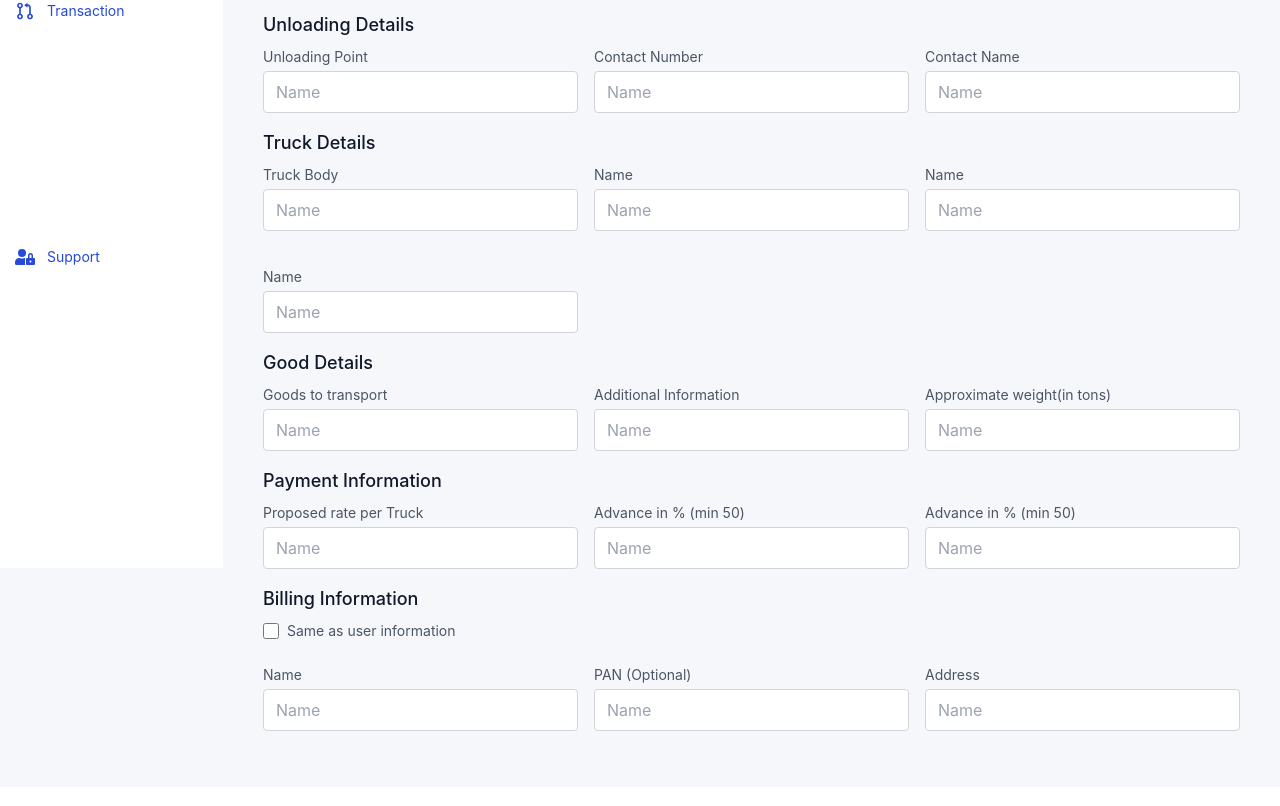
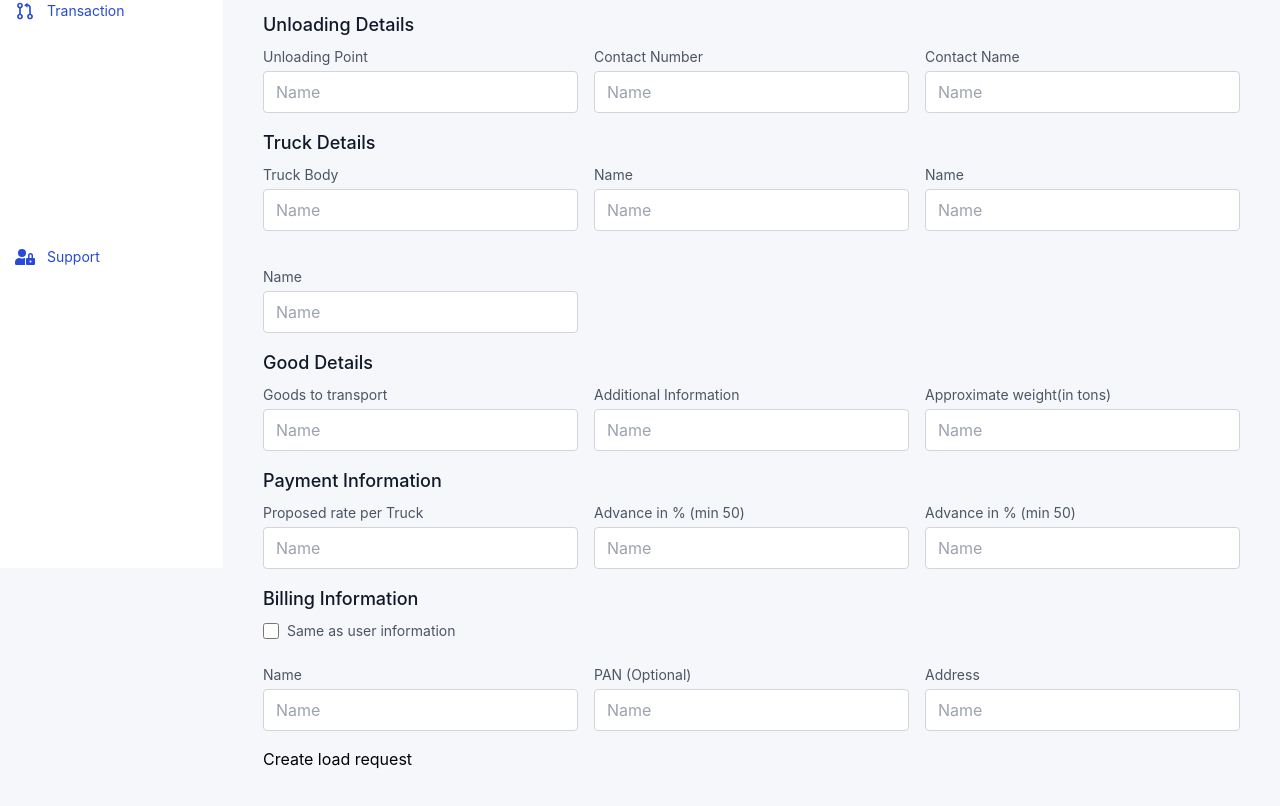
Before and after one commit to sandip51hunk/ZeroneIntertech, a React (Create React App) app: page /new-load in a window 1280 px wide. Shown: the part 232-1038 px from the top of the page. Built offline with nearby package versions, Linux system fonts and the light colour scheme.

Commit message:
validation added in form

```diff
--- a/src/pages/Dashboard/NewLoad/index.tsx
+++ b/src/pages/Dashboard/NewLoad/index.tsx
@@ -3,7 +3,17 @@ import React from "react";
 import { SeachableDropDown } from "../../../components/SearchableDropdown";
 import TextField from "../../../components/TextField";
 import MainLayout from "../../../container/dashboardLayout";
+import * as Yup from "yup";
 
+
+
+const Form_validation = Yup.object().shape({
+  name: Yup.string()
+    .required("name is Required"),
+  password: Yup.string()
+    .min(6, "Name must be atleat 6 character long.")
+    .required(" Password is Required"),
+});
 function NewLoad() {
   const counterList = [
     {
@@ -11,12 +21,30 @@ function NewLoad() {
       value: "100",
     },
   ];
+  const initVal = {
+    loadingPoint:'',
+    loadingTime:'',
+    unloadingPoint:'',
+    contactNumber:'',
+    contactName:'',
+    truckBody:'',
+    truckCapacity:'',
+    truckFeet:'',
+    truckNumber:'',
+    goodTransport:'',
+    additionalInfo:'',
+    approximateWeight:'',
+    proposedRate:'',
+    paymentMethod:'',
+    name:'',
+    address:'',
+  }
 
   return (
     <MainLayout>
       <Formik
-        initialValues={{}}
-        // validationSchema={FORM_VALIDATION}
+        initialValues={initVal}
+        validationSchema={Form_validation}
         onSubmit={(val) => console.log(val)}
       >
         {({ isSubmitting, values, setFieldValue, errors, touched }: any) => (
@@ -232,6 +260,7 @@ function NewLoad() {
                   />
                 </div>
               </div>
+              <button type="submit">Create load request</button>
             </Form>
           </>
         )}
```
